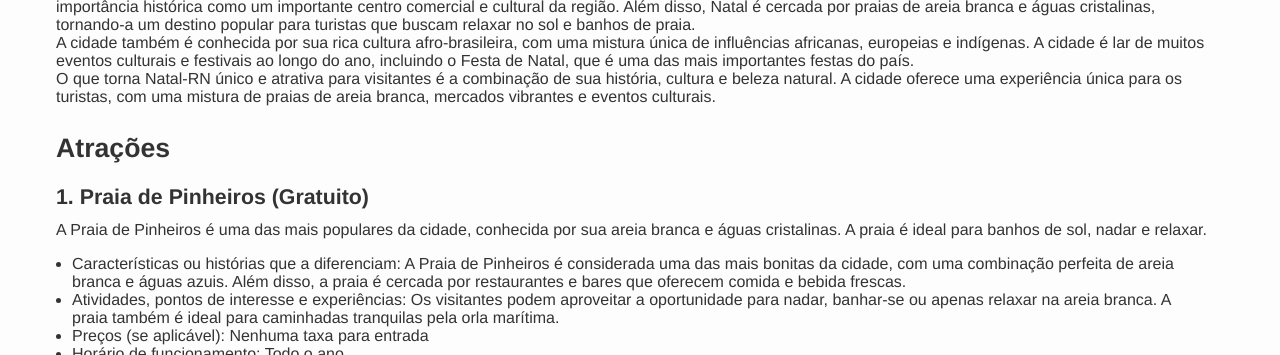
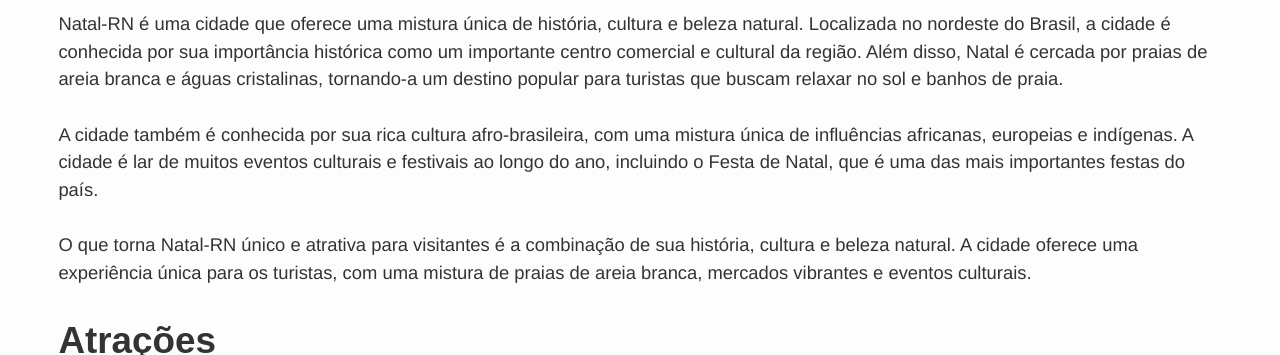
Before and after one commit to dev-you-br/ia-guia-turistico, a website: page docs/natal.html in a window 1280 px wide. Shown: the part 445-800 px from the top of the page. Drawn offline with Linux system fonts and the light colour scheme.

Commit message:
styles typography

```diff
--- a/docs/styles.css
+++ b/docs/styles.css
@@ -18,32 +18,103 @@ section {
   margin: 0;
 }
 /* End of css reset */
-/* Start of typography */
+
+/* Start of Typography*/
+/* Setup */
+html {
+  /* Change default typefaces here */
+  font-family: 'Franklin Gothic Medium', 'Arial Narrow', Arial, sans-serif;
+  font-size: 115%;
+  -webkit-font-smoothing: antialiased;
+}
+/* Copy & Lists */
+p {
+  line-height: 1.5rem;
+  margin-top: 1.5rem;
+  margin-bottom: 0;
+}
+ul,
+ol {
+  margin-top: 1.5rem;
+  margin-bottom: 1.5rem;
+}
+ul li,
+ol li {
+  line-height: 1.5rem;
+}
+ul ul,
+ol ul,
+ul ol,
+ol ol {
+  margin-top: 0;
+  margin-bottom: 0;
+}
+blockquote {
+  line-height: 1.5rem;
+  margin-top: 1.5rem;
+  margin-bottom: 1.5rem;
+}
+/* Headings */
 h1,
 h2,
 h3,
 h4,
+h5,
+h6 {
+  /* Change heading typefaces here */
+  font-family: sans-serif;
+  margin-top: 1.5rem;
+  margin-bottom: 0;
+  line-height: 1.5rem;
+}
+h1 {
+  font-size: 2rem;
+  line-height: 2rem;
+  margin-top: 2rem;
+}
+h2 {
+  font-size: 1.8rem;
+  line-height: 2rem;
+  margin-top: 2rem;
+}
+h3 {
+  font-size: 1.25rem;
+}
+h4 {
+  font-size: 1rem;
+}
 h5 {
-  font-weight: bold;
-  margin: 1em 0 0.5em 0;
+  font-size: 0.8rem;
 }
+h6 {
+  font-size: 0.6rem;
+}
+/* Tables */
+table {
+  margin-top: 1.5rem;
+  border-spacing: 0px;
+  border-collapse: collapse;
+}
+table td,
+table th {
+  padding: 0;
+  line-height: 33px;
+}
+/* Code blocks */
+code {
+  vertical-align: bottom;
+}
+/* Leading paragraph text */
+.lead {
+  font-size: 1.414rem;
+}
+/* Hug the block above you */
+.hug {
+  margin-top: 0;
+}
+/*End of Typography */
 
-h1 {
-  font-size: 20pt;
-}
 
-h2 {
-  font-size: 18pt;
-}
-
-h3 {
-  font-size: 16pt;
-}
-
-ul {
-  padding: 1em 1em 1em 1em;
-}
-/* End of typography */
 
 .layout-body {
   display: flex;
@@ -51,7 +122,6 @@ ul {
   align-items: center;
   height: 100vh;
   width: 100vw;
-  font-family: 'Franklin Gothic Medium', 'Arial Narrow', Arial, sans-serif;
   color: #1c1c1c;
   background-color: #fdfdfd;
   overflow-x: hidden;
@@ -95,7 +165,7 @@ ul {
   font-size: 4rem;
   color: white;
   text-shadow: 4px 4px 7px rgb(43, 43, 73);
-  margin: 6rem 0 0 3rem;
+  margin: 5rem 0 0 3rem;
   text-decoration: none;
 }
 
--- a/resources/layout/styles.css
+++ b/resources/layout/styles.css
@@ -18,32 +18,103 @@ section {
   margin: 0;
 }
 /* End of css reset */
-/* Start of typography */
+
+/* Start of Typography*/
+/* Setup */
+html {
+  /* Change default typefaces here */
+  font-family: 'Franklin Gothic Medium', 'Arial Narrow', Arial, sans-serif;
+  font-size: 115%;
+  -webkit-font-smoothing: antialiased;
+}
+/* Copy & Lists */
+p {
+  line-height: 1.5rem;
+  margin-top: 1.5rem;
+  margin-bottom: 0;
+}
+ul,
+ol {
+  margin-top: 1.5rem;
+  margin-bottom: 1.5rem;
+}
+ul li,
+ol li {
+  line-height: 1.5rem;
+}
+ul ul,
+ol ul,
+ul ol,
+ol ol {
+  margin-top: 0;
+  margin-bottom: 0;
+}
+blockquote {
+  line-height: 1.5rem;
+  margin-top: 1.5rem;
+  margin-bottom: 1.5rem;
+}
+/* Headings */
 h1,
 h2,
 h3,
 h4,
+h5,
+h6 {
+  /* Change heading typefaces here */
+  font-family: sans-serif;
+  margin-top: 1.5rem;
+  margin-bottom: 0;
+  line-height: 1.5rem;
+}
+h1 {
+  font-size: 2rem;
+  line-height: 2rem;
+  margin-top: 2rem;
+}
+h2 {
+  font-size: 1.8rem;
+  line-height: 2rem;
+  margin-top: 2rem;
+}
+h3 {
+  font-size: 1.25rem;
+}
+h4 {
+  font-size: 1rem;
+}
 h5 {
-  font-weight: bold;
-  margin: 1em 0 0.5em 0;
+  font-size: 0.8rem;
 }
+h6 {
+  font-size: 0.6rem;
+}
+/* Tables */
+table {
+  margin-top: 1.5rem;
+  border-spacing: 0px;
+  border-collapse: collapse;
+}
+table td,
+table th {
+  padding: 0;
+  line-height: 33px;
+}
+/* Code blocks */
+code {
+  vertical-align: bottom;
+}
+/* Leading paragraph text */
+.lead {
+  font-size: 1.414rem;
+}
+/* Hug the block above you */
+.hug {
+  margin-top: 0;
+}
+/*End of Typography */
 
-h1 {
-  font-size: 20pt;
-}
 
-h2 {
-  font-size: 18pt;
-}
-
-h3 {
-  font-size: 16pt;
-}
-
-ul {
-  padding: 1em 1em 1em 1em;
-}
-/* End of typography */
 
 .layout-body {
   display: flex;
@@ -51,7 +122,6 @@ ul {
   align-items: center;
   height: 100vh;
   width: 100vw;
-  font-family: 'Franklin Gothic Medium', 'Arial Narrow', Arial, sans-serif;
   color: #1c1c1c;
   background-color: #fdfdfd;
   overflow-x: hidden;
@@ -95,7 +165,7 @@ ul {
   font-size: 4rem;
   color: white;
   text-shadow: 4px 4px 7px rgb(43, 43, 73);
-  margin: 6rem 0 0 3rem;
+  margin: 5rem 0 0 3rem;
   text-decoration: none;
 }
 
```
Also changed, not shown: 1 other file.
